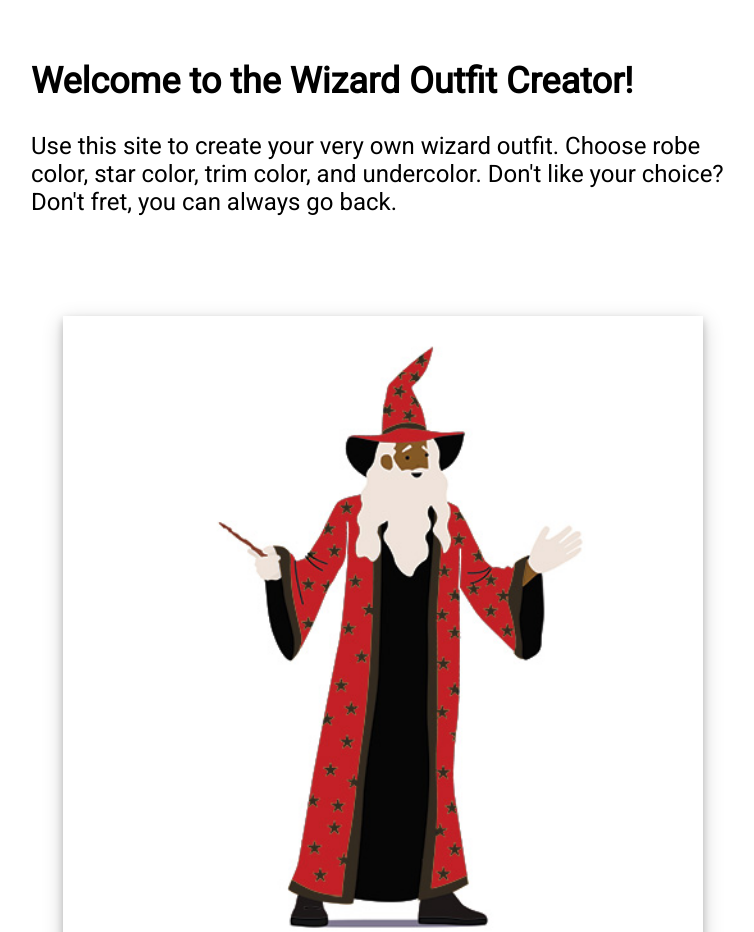
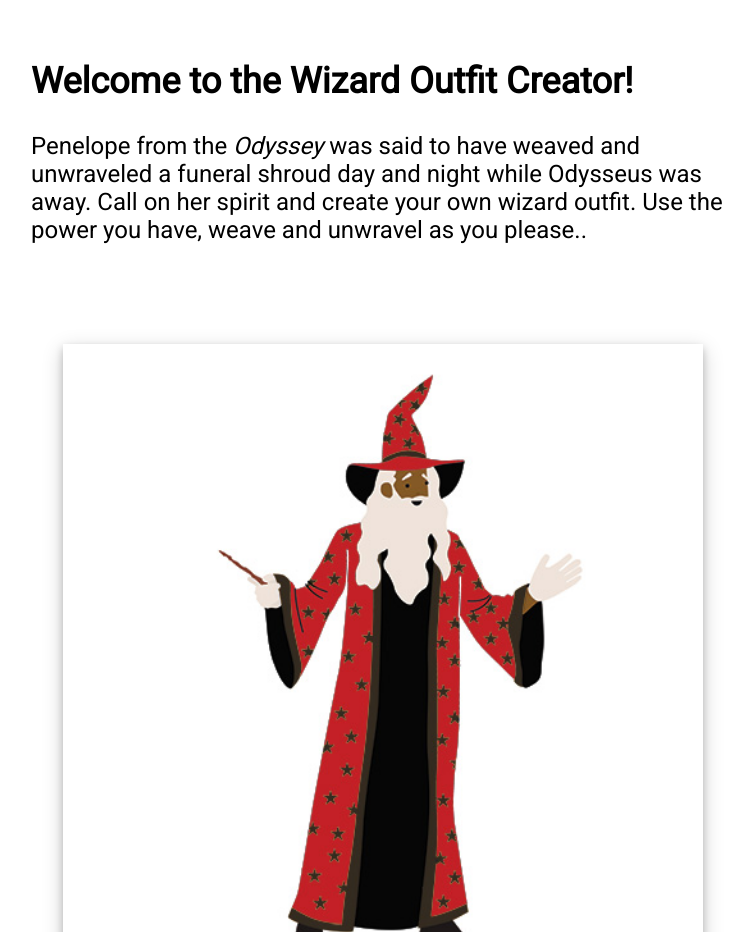
Before and after one commit to Alyssa-J18/Alyssa-Jacoby-Wizard-Generator, a plain HTML site: page index.html in a window 1280 px wide. Shown: the part 840-1772 px from the top of the page, without its empty margins (257-1011 px from the left). Drawn offline with Linux system fonts and the light colour scheme.

Commit message:
Update index.html

```diff
--- a/index.html
+++ b/index.html
@@ -41,7 +41,7 @@
 
 <div class="text-block" style="text-align: left">
   <h2>Welcome to the Wizard Outfit Creator!</h2>
-    <p>Use this site to create your very own wizard outfit. Choose robe color, star color, trim color, and undercolor. Don't like your choice? Don't fret, you can always go back</a>.</p>
+    <p>Penelope from the <em>Odyssey</em> was said to have weaved and unwraveled a funeral shroud day and night while Odysseus was away. Call on her spirit and create your own wizard outfit. Use the power you have, weave and unwravel as you please..</p>
 </div>
 
   <div class="polaroid">
```
